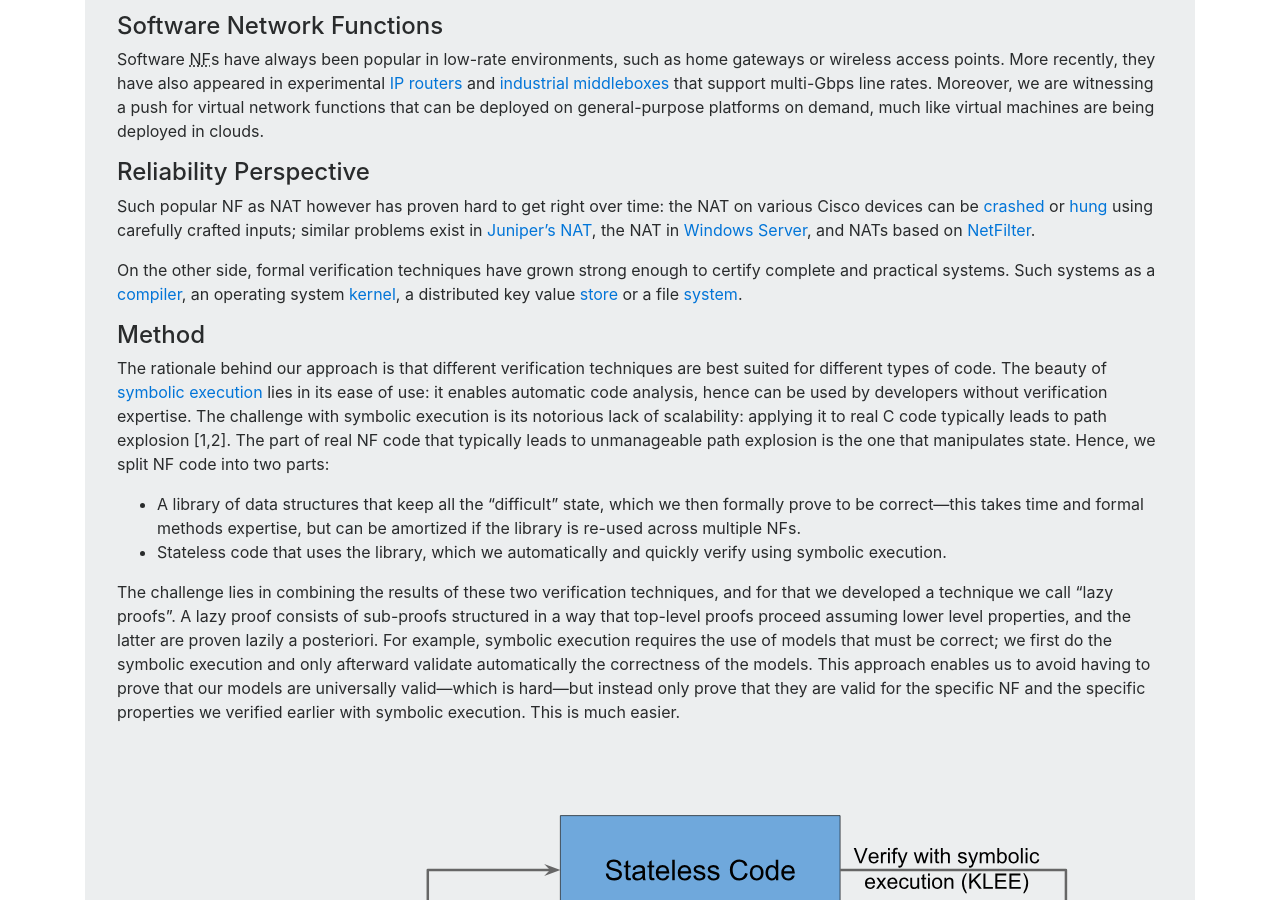
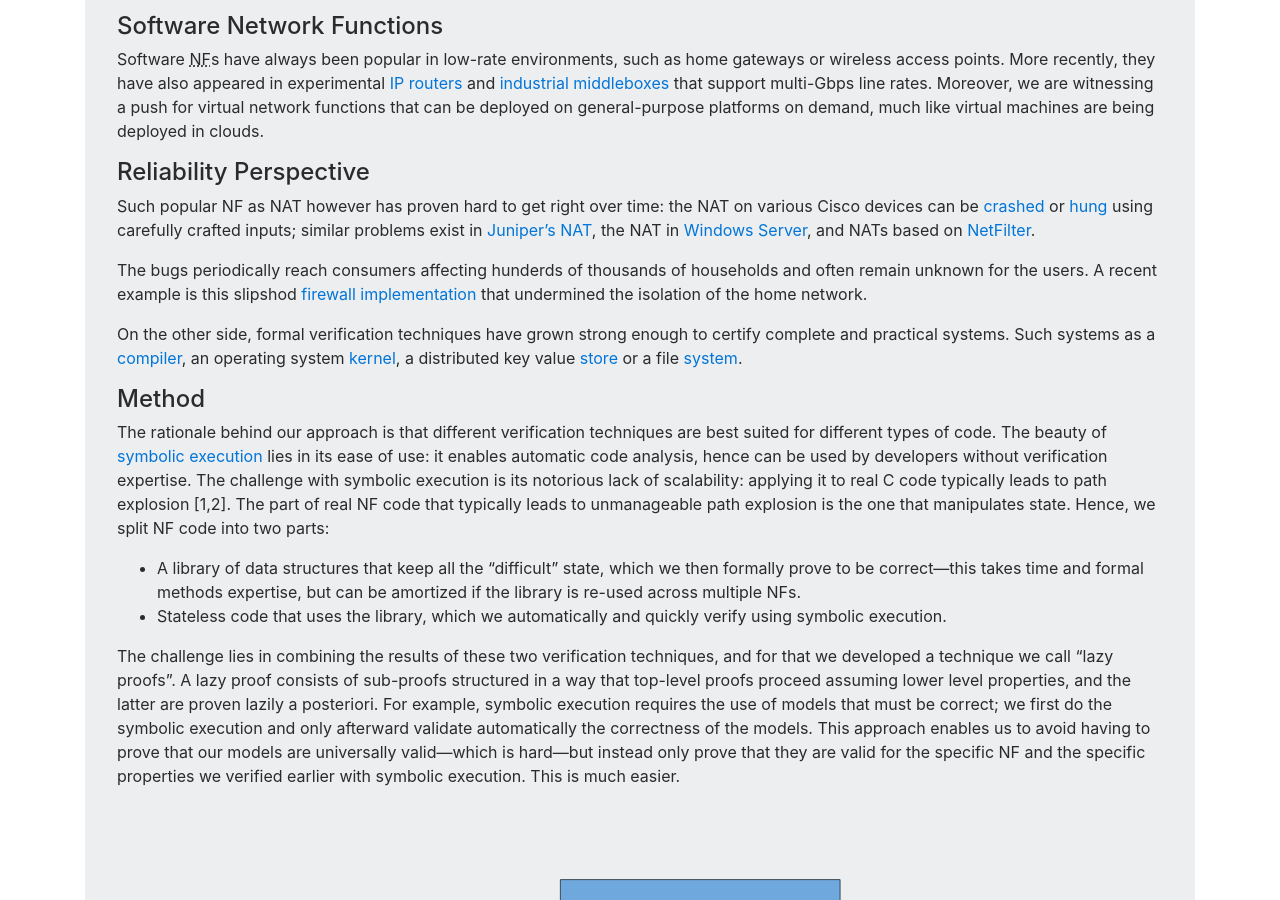
Before and after one commit to vignat/vignat.github.io, a Jekyll site: the page built from index.md, in a window 1280 px wide and 900 px high, scrolled down 446 px. Built offline with Jekyll 4.4.1, drawn with Linux system fonts in a browser that asks for light colours; a style sheet for code colours, icons or effects is not loaded.

Commit message:
Add the recently discovered home router vulnerability, noticed by @candea.

```diff
--- a/index.md
+++ b/index.md
@@ -27,6 +27,9 @@ Moreover, we are witnessing a push for virtual network functions that can be dep
 
 Such popular NF as NAT however has proven hard to get right over time: the NAT on various Cisco devices can be [crashed](https://cve.mitre.org/cgi-bin/cvename.cgi?name=CVE-2015-6271) or [hung](http://cve.mitre.org/cgi-bin/cvename.cgi?name=CVE-2013-1138) using carefully crafted inputs;
 similar problems exist in [Juniper’s NAT](https://cve.mitre.org/cgi-bin/cvename.cgi?name=CVE-2014-3817), the NAT in [Windows Server](https://technet.microsoft.com/en-us/library/security/ms13-064.aspx), and NATs based on [NetFilter](https://cve.mitre.org/cgi-bin/cvename.cgi?name=CVE-2014-9715).
+
+The bugs periodically reach consumers affecting hunderds of thousands of households and often remain unknown for the users.
+A recent example is this slipshod [firewall implementation](https://www.inforisktoday.com/researcher-att-routers-be-easily-compromised-a-10255) that undermined the isolation of the home network.
 
 On the other side, formal verification techniques have grown strong enough to certify complete and practical systems.
 Such systems as a [compiler](http://compcert.inria.fr/), an operating
```
